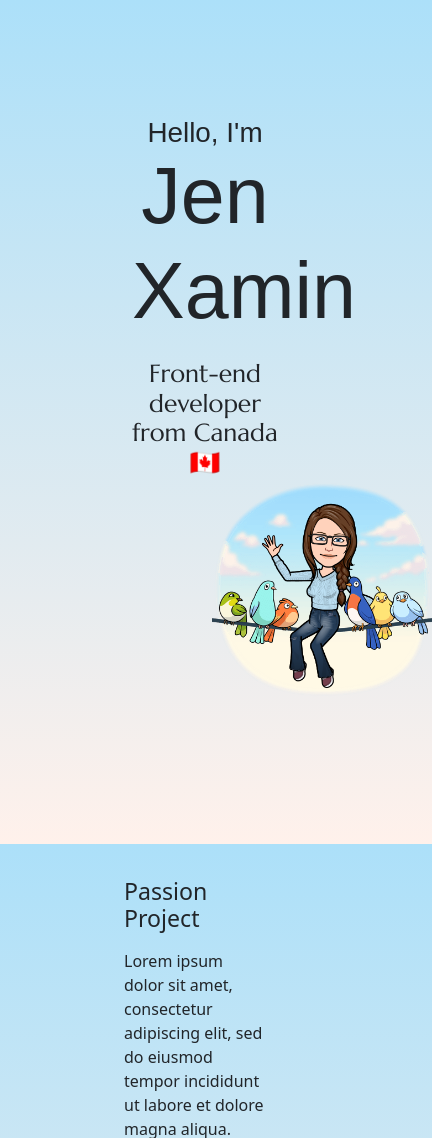
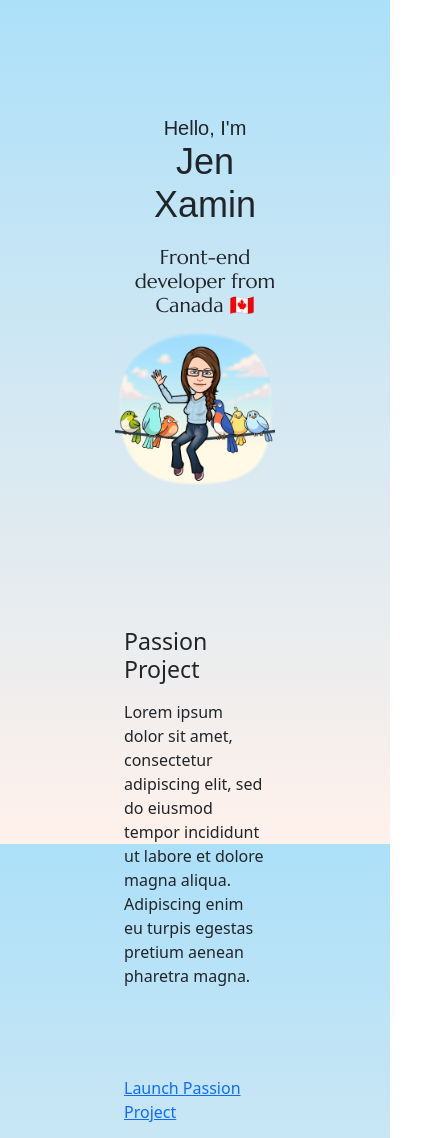
Before and after one commit to JenLynX/Portfolio-Project, a plain HTML site: page index.html in a window 390 px wide. Shown: the top 1138 px of the page, 432 px wide, since content can reach past the window. Drawn offline with nearby package versions, Linux system fonts and the light colour scheme; a web font is replaced by a local one.

Commit message:
added css media queries

```diff
--- a/css/style.css
+++ b/css/style.css
@@ -33,6 +33,24 @@ h2 {
   padding-left: 100px;
   padding-bottom: 40px;
 }
-.content{
+.content {
   padding-top: 140px;
 }
+@media (max-width: 830px) {
+  h1 {
+    font-size: 20px;
+  }
+  .me {
+    font-size: 36px;
+  }
+  #birds {
+    max-height: 160px;
+    display: block;
+    margin: 0 auto;
+    padding: 0;
+  }
+  h2 {
+    font-size: 20px;
+    padding-bottom: 10px;
+  }
+}
```
